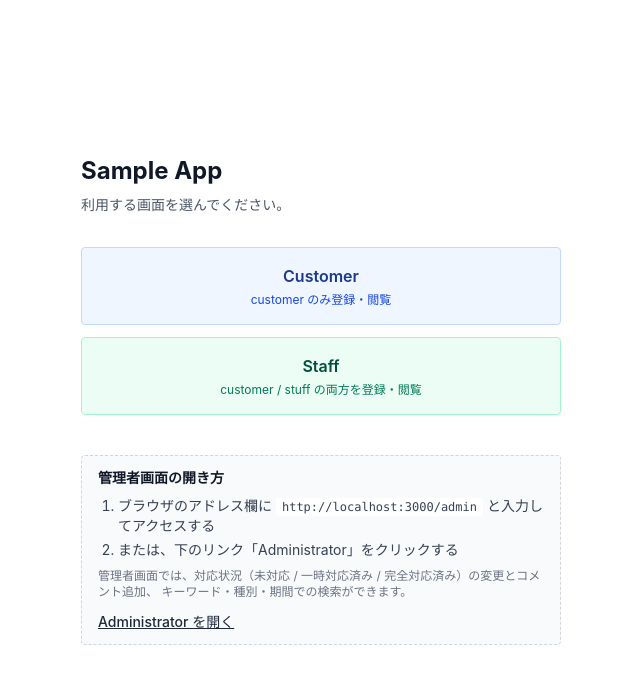
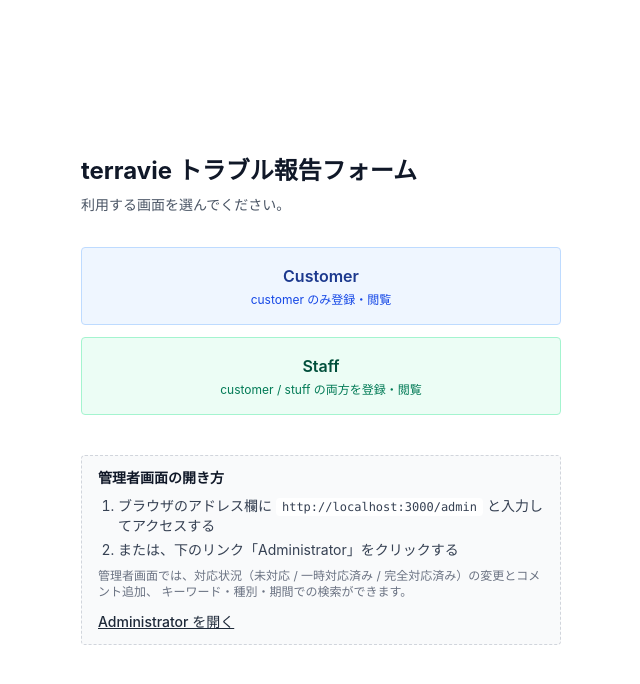
Before and after one commit to KYU-SAKOH/KYU-intern-assinment, a Next.js app in the folder frontend/app/: page / in a window 1280 px wide. Shown: the top 684 px of the page, without its empty margins (319-959 px from the left). Built offline with nearby package versions, Linux system fonts and the light colour scheme.

Commit message:
Update app title to terravie trouble report form.
Co-authored-by: Cursor <cursoragent@cursor.com>

```diff
--- a/frontend/app/src/app/layout.tsx
+++ b/frontend/app/src/app/layout.tsx
@@ -3,7 +3,7 @@ import type { Metadata } from 'next';
 import '@/styles/globals.css';
 
 export const metadata: Metadata = {
-  title: 'Sample App',
+  title: 'terravie トラブル報告フォーム',
   description: 'インターン課題テンプレート',
 };
 
--- a/frontend/app/src/app/page.tsx
+++ b/frontend/app/src/app/page.tsx
@@ -10,7 +10,7 @@ import Link from 'next/link';
 export default function Home() {
   return (
     <main className="mx-auto flex min-h-screen max-w-lg flex-col justify-center px-4 py-12">
-      <h1 className="mb-2 text-2xl font-bold">Sample App</h1>
+      <h1 className="mb-2 text-2xl font-bold">terravie トラブル報告フォーム</h1>
       <p className="mb-8 text-sm text-gray-600">利用する画面を選んでください。</p>
 
       <div className="flex flex-col gap-3">
```
